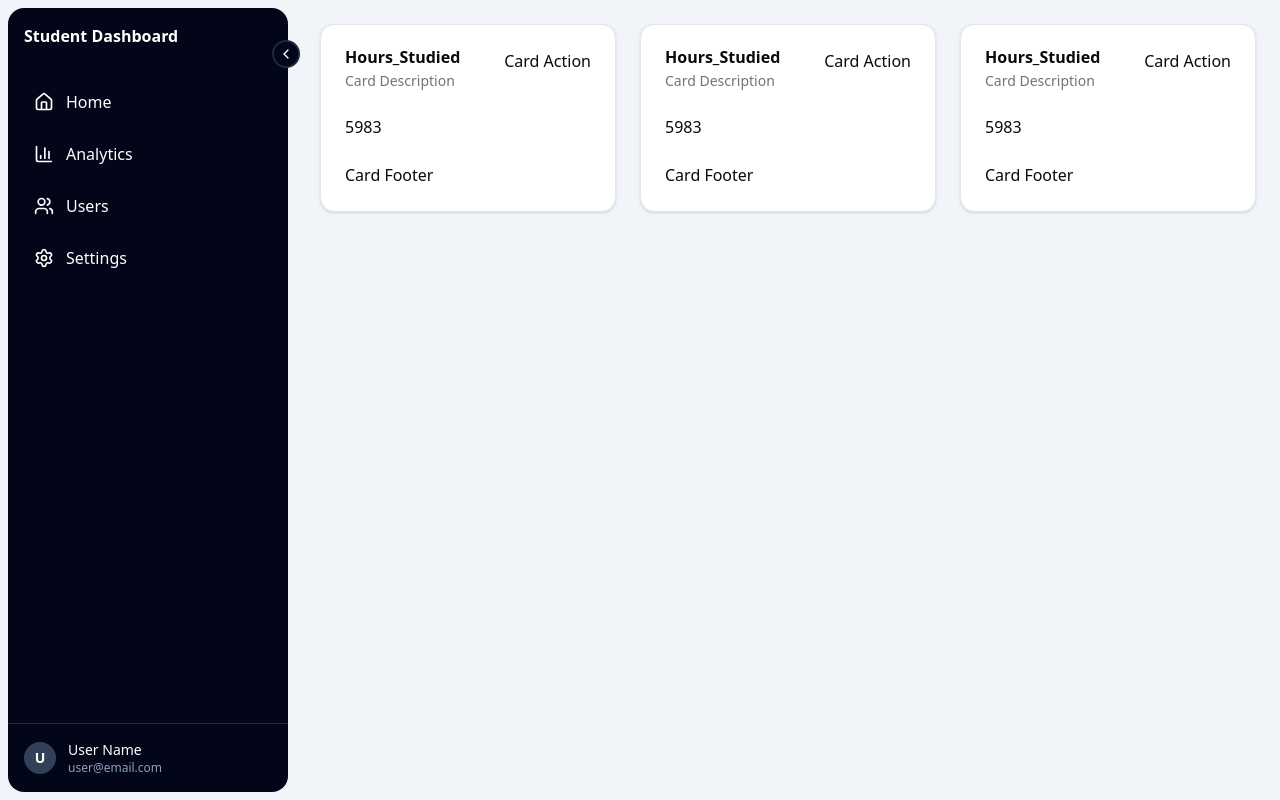
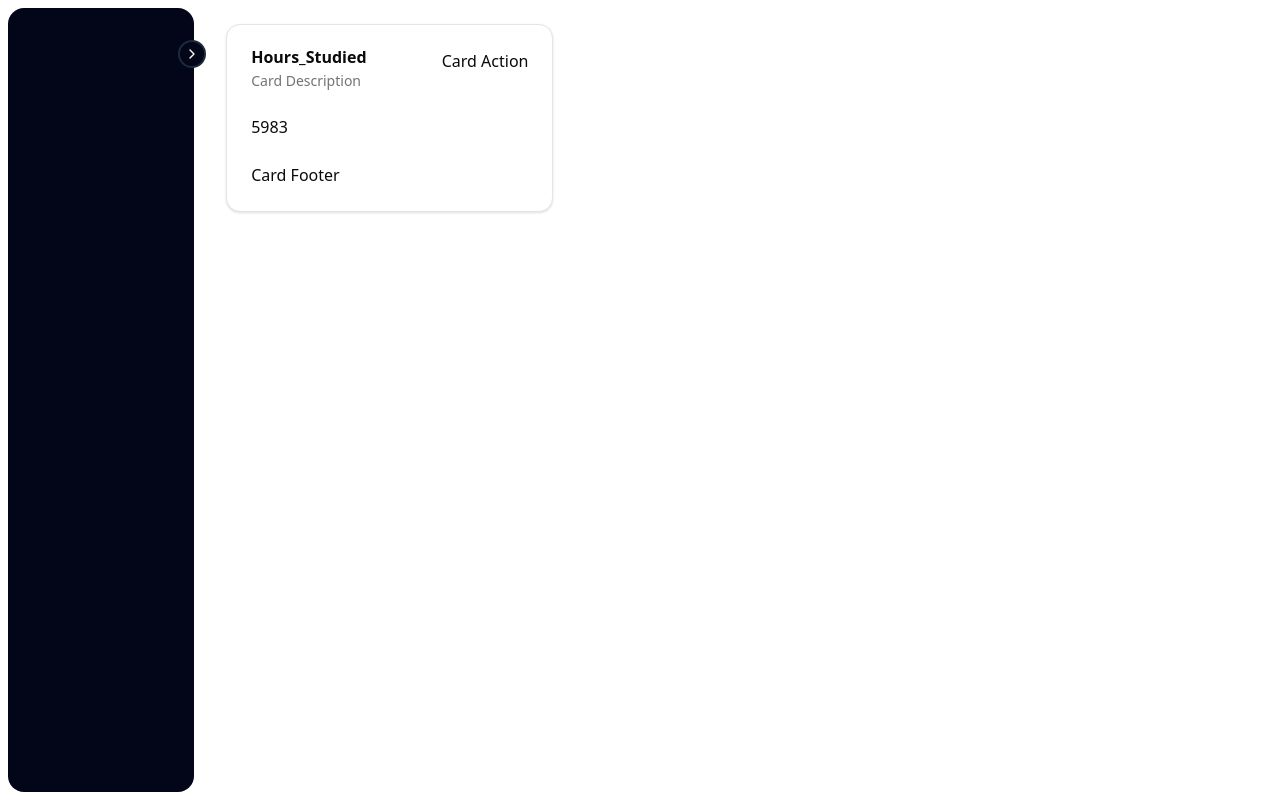
Before and after one commit to CallMeLlms/Dashboard-Project, a Next.js app: page / in a window 1280 px wide. Built offline with nearby package versions, Linux system fonts and the light colour scheme.

Commit message:
fuckit i have no motivation to do anything for fucksake

```diff
--- a/src/app/page.tsx
+++ b/src/app/page.tsx
@@ -1,18 +1,19 @@
 "use client"
 
 import { useState, useEffect } from "react";
-import DrawerNavigation from "@/components/custom/DrawerNav";
+import DrawernNavigation from "@/components/custom/DrawerNav";
 import { Button } from "@/components/ui/button"
 import CustomCardComp from "@/components/custom/CustomCard";
 import ChartAreaDefault from "@/components/custom/CardChart";
 import { ChartBarMixed } from "@/components/custom/BarChart";
-import { DropdownMenuCheckboxes } from "@/components/custom/DropdownMenu"
+import Papa from "papaparse"
 
 export default function Home() {
-  const [isDrawerOpen, setIsDrawerOpen] = useState<boolean>(true);
+  const [openDrawerNav, setOpenDrawerNav] = useState<boolean>(false);
+
 
   useEffect(() => {
-    const fetchData = async () => {
+    const burat =  async () => {
       try {
         const res = await fetch('/api/parseCsv')
         if (!res.ok) {
@@ -25,44 +26,47 @@ export default function Home() {
         console.error("Failed to fetch CSV from route", error)
       }
     }
-    fetchData()
+    burat()
   }, [])
 
-  const handleSearchClick = () => {
-    console.log("Search clicked");
-    // Add your search logic here
-  }
+  const repeat = 1
+  return (
+    <div className="flex h-screen">
+      {/* Sidebar */}
 
-  const handleNotificationClick = () => {
-    console.log("Notification clicked");
-    // Add your notification logic here
-  }
-
-  const repeat = 3
-
-  return (
-    <div className="flex h-screen bg-slate-100">
-      {/* Sidebar with smooth transition */}
-      <div className="p-2 transition-all duration-300">
-        <DrawerNavigation
-          isOpen={isDrawerOpen}
-          setIsOpen={setIsDrawerOpen}
+      <div className="p-2">
+        <DrawernNavigation
+          isOpen={openDrawerNav}
+          setIsOpen={setOpenDrawerNav}
         />
       </div>
 
-      {/* Main Content - adapts to drawer width */}
-      <div className="flex flex-col flex-1 transition-all duration-300">
-        {/* Header Component */}
+      {/* <aside className="w-64 bg-muted border-r p-4">
+        <h1 className="text-xl font-bold">My Dashboard</h1>
+      </aside> */}
+
+      {/* Main Content */}
+      <div className="flex flex-col flex-1">
+
+        {/* Component */}
+        {/* <header className="h-16 border-b flex items-center justify-between px-6 rounded-2xl bg-slate-950 mt-2 mr-2">
+          <div className="text-white">Search / Breadcrumb</div>
+          <div className="text-white">User Menu
+          </div>
+        </header> */}
 
         {/* Dashboard Content */}
         <main className="flex-1 overflow-y-auto p-6">
           <div className="grid grid-cols-1 md:grid-cols-2 lg:grid-cols-3 gap-6">
             {/* Example widgets */}
+            {/* Widgest compomnents */}
+
+
             {[...Array(repeat)].map((_, i) => (
               <CustomCardComp key={i} />
             ))}
 
-            {/* Uncomment for charts */}
+
             {/* <div className="col-span-1">
               <ChartBarMixed />
             </div>
@@ -70,9 +74,13 @@ export default function Home() {
             <div className="col-span-2">
               <ChartAreaDefault />
             </div> */}
+
+            {/* <div className="rounded-2xl border p-4 shadow-sm">Card 3</div> */}
           </div>
+
         </main>
       </div>
     </div>
+
   );
 }
--- a/src/components/custom/CustomCard.tsx
+++ b/src/components/custom/CustomCard.tsx
@@ -38,7 +38,6 @@ export default function CustomCardComp({}) {
       const handleData = useMemo(() => {
         const totalHoursStudied = studData.reduce((total: number, item: any) => total + item.Hours_Studied, 0)
         return totalHoursStudied
-
       }, [studData])
 
 
--- a/src/components/custom/DrawerNav.tsx
+++ b/src/components/custom/DrawerNav.tsx
@@ -1,6 +1,5 @@
 "use client"
 
-import Link from "next/link"
 import { ChevronLeft, ChevronRight, Home, Settings, BarChart3, Users } from "lucide-react"
 
 type DrawerTypes = {
@@ -11,17 +10,17 @@ type DrawerTypes = {
 export default function DrawerNavigation({ isOpen, setIsOpen }: DrawerTypes) {
 
     const navItems = [
-        { name: "Home", href: "/", icon: Home },
-        { name: "Analytics", href: "/analytics", icon: BarChart3 },
-        { name: "Users", href: "/users", icon: Users },
-        { name: "Settings", href: "/settings", icon: Settings },
+        { name: "Home", href: "#", icon: Home },
+        { name: "Analytics", href: "#", icon: BarChart3 },
+        { name: "Users", href: "#", icon: Users },
+        { name: "Settings", href: "#", icon: Settings },
     ]
 
     return (
         <div
             className={`
                 relative h-full bg-slate-950 rounded-2xl transition-all duration-300 ease-in-out
-                ${isOpen ? 'w-[280px]' : 'w-[80px]'}
+                ${isOpen ? 'left-[0]' : 'left-[-160]'}
             `}
         >
             {/* Toggle Button */}
@@ -44,56 +43,6 @@ export default function DrawerNavigation({ isOpen, setIsOpen }: DrawerTypes) {
                             Student Dashboard
                         </h1>
                     </div>
-
-                    {/* Navigation Items */}
-                    {navItems.map((item, index) => {
-                        const Icon = item.icon;
-                        return (
-                            <Link
-                                key={index}
-                                href={item.href}
-                                className={`
-                                    cursor-pointer p-2.5 rounded-lg text-white
-                                    hover:bg-[rgba(241,245,249,0.18)]
-                                    transition-all duration-300
-                                    flex items-center gap-3
-                                    ${!isOpen && 'justify-center'}
-                                `}
-                            >
-                                <Icon className="w-5 h-5 flex-shrink-0" />
-                                <span
-                                    className={`
-                                        text-md font-medium whitespace-nowrap
-                                        transition-all duration-300
-                                        ${isOpen ? 'opacity-100 translate-x-0' : 'opacity-0 -translate-x-4 w-0'}
-                                    `}
-                                >
-                                    {item.name}
-                                </span>
-                            </Link>
-                        );
-                    })}
-                </div>
-
-                {/* Footer - User Profile (Optional) */}
-                <div className="mt-auto p-4 border-t border-slate-800">
-                    <div className={`
-                        flex items-center gap-3 text-white
-                        ${!isOpen && 'justify-center'}
-                    `}>
-                        <div className="w-8 h-8 rounded-full bg-slate-700 flex items-center justify-center flex-shrink-0">
-                            <span className="text-sm font-bold">U</span>
-                        </div>
-                        <div
-                            className={`
-                                transition-all duration-300
-                                ${isOpen ? 'opacity-100 translate-x-0' : 'opacity-0 -translate-x-4 w-0'}
-                            `}
-                        >
-                            <p className="text-sm font-medium whitespace-nowrap">User Name</p>
-                            <p className="text-xs text-slate-400 whitespace-nowrap">user@email.com</p>
-                        </div>
-                    </div>
                 </div>
             </div>
         </div>
--- a/src/components/custom/DropdownMenu.tsx
+++ /dev/null
@@ -1,56 +0,0 @@
-"use client"
-
-import * as React from "react"
-import { DropdownMenuCheckboxItemProps } from "@radix-ui/react-dropdown-menu"
-
-import { Button } from "@/components/ui/button"
-import {
-  DropdownMenu,
-  DropdownMenuCheckboxItem,
-  DropdownMenuContent,
-  DropdownMenuLabel,
-  DropdownMenuSeparator,
-  DropdownMenuTrigger,
-} from "@/components/ui/dropdown-menu"
-
-type Checked = DropdownMenuCheckboxItemProps["checked"]
-
-
-export function DropdownMenuCheckboxes({} : any) {
-
-
-  const [showStatusBar, setShowStatusBar] = React.useState<Checked>(true)
-  const [showActivityBar, setShowActivityBar] = React.useState<Checked>(false)
-  const [showPanel, setShowPanel] = React.useState<Checked>(false)
-
-  return (
-    <DropdownMenu>
-      <DropdownMenuTrigger asChild>
-        <Button variant="outline">Open</Button>
-      </DropdownMenuTrigger>
-      <DropdownMenuContent className="w-56">
-        <DropdownMenuLabel>Appearance</DropdownMenuLabel>
-        <DropdownMenuSeparator />
-        <DropdownMenuCheckboxItem
-          checked={showStatusBar}
-          onCheckedChange={setShowStatusBar}
-        >
-          Status Bar
-        </DropdownMenuCheckboxItem>
-        <DropdownMenuCheckboxItem
-          checked={showActivityBar}
-          onCheckedChange={setShowActivityBar}
-          disabled
-        >
-          Activity Bar
-        </DropdownMenuCheckboxItem>
-        <DropdownMenuCheckboxItem
-          checked={showPanel}
-          onCheckedChange={setShowPanel}
-        >
-          Panel
-        </DropdownMenuCheckboxItem>
-      </DropdownMenuContent>
-    </DropdownMenu>
-  )
-}
```
